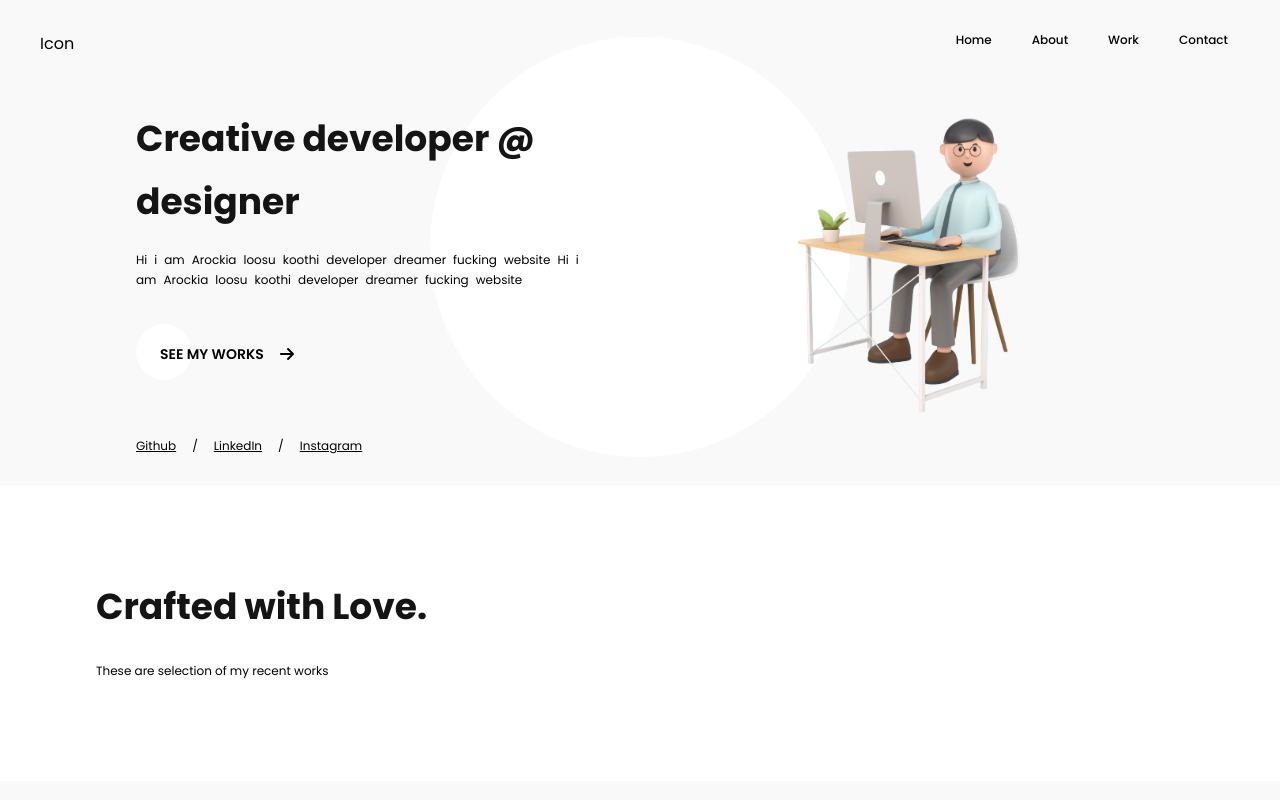
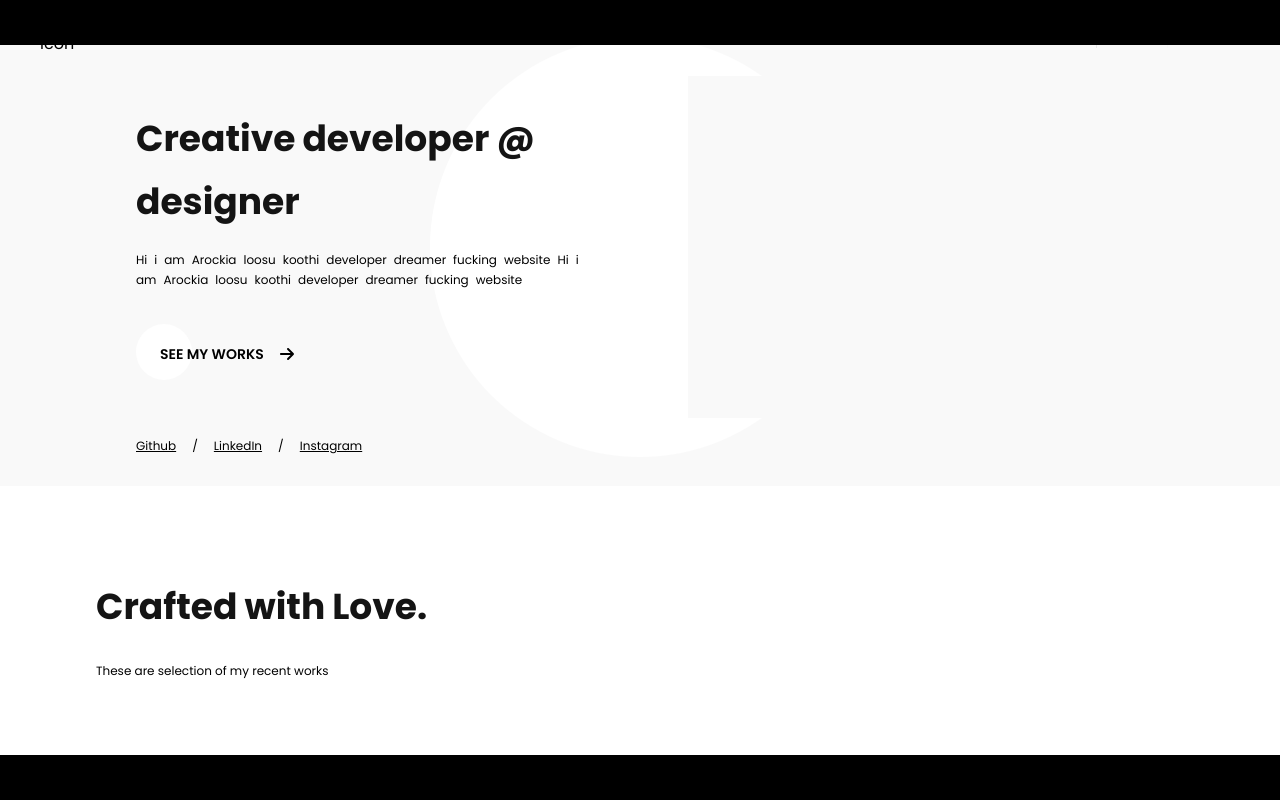
Before and after one commit to Arockiaraj19/portfolio, a Next.js app: page / in a window 1280 px wide. Shown: the top 800 px of the page. Built offline with nearby package versions, Linux system fonts and the light colour scheme.

Commit message:
add animation

```diff
--- a/components/helpers/sizedbox.tsx
+++ b/components/helpers/sizedbox.tsx
@@ -1,7 +1,6 @@
 
 function Sizedbox(props:any) {
-    console.log("inga enna varuthu");
-    console.log(props.value);
+
     return <div className={props.value}></div>;
 }
 
--- a/components/utilities/heading_one.tsx
+++ b/components/utilities/heading_one.tsx
@@ -14,8 +14,7 @@ const HeadingOne = ({ content, style }: { content: string, style: string }) => {
   const arrayOfContent=content.split(" ");
 
  const words=  arrayOfContent.map((value)=>`${value} `);
-   console.log("array of conteant la enna varuthu");
-   console.log(words);
+
    const item = {
     hidden: {
       y: "200%",
--- a/components/utilities/paragraph.tsx
+++ b/components/utilities/paragraph.tsx
@@ -14,8 +14,7 @@ const Paragraph = ({ content, style }: { content: string, style: string }) => {
   const arrayOfContent=content.split(" ");
 
  const words=  arrayOfContent.map((value)=>`${value} `);
-   console.log("array of conteant la enna varuthu");
-   console.log(words);
+
    const item = {
     hidden: {
       y: "200%",
--- a/pages/_app.tsx
+++ b/pages/_app.tsx
@@ -3,24 +3,34 @@ import type { AppProps } from 'next/app'
 import { useEffect,useState } from 'react';
 import {useRouter} from 'next/router'
 
+
 function MyApp({ Component, pageProps }: AppProps) {
   const [loading, setIsLoading] = useState(false);
-  const router = useRouter();
+
   useEffect(() => {
-   router.events.on("routeChangeStart", (url)=>{
-      alert('hi');
-      setIsLoading(true)
+    if (typeof window !== 'undefined') {
+
+      const main = document.getElementById('main');
+      const line = document.getElementById('line');
+      const para = document.getElementById('para');
+     line?.addEventListener("animationend", function() {
+      console.log('inga varutha');
+      main!.style.display="block";
+      line?.remove();
+      para?.remove();
     });
-
-    // Router.events.on("routeChangeComplete", (url)=>{
-    //   setIsLoading(false)
+    // loader?.addEventListener("animationend", function() {
+    //   loader.remove();
     // });
 
-    // Router.events.on("routeChangeError", (url) =>{
-    //   setIsLoading(false)
-    // });
+    const myTimeout = setTimeout(()=>{
+      const loader = document.getElementById('globalLoader');
+      loader?.remove();
+      clearTimeout(myTimeout);
+    }, 8000);
 
-  }, [router.events])
+    }
+  }, [])
 
   return   <>
   {loading? <div>Loading..</div>:
--- /dev/null
+++ b/pages/_document.js
@@ -0,0 +1,19 @@
+import { Html, Head, Main, NextScript } from 'next/document'
+
+export default function Document() {
+  return (
+    <Html>
+      <Head />
+      <body>
+      <div id="globalLoader">
+<p  id='para'>Punitha Arockiaraj</p>
+<div id='line'></div>
+</div>
+     <div id='main'>
+     <Main />
+        <NextScript />
+     </div>
+      </body>
+    </Html>
+  )
+}
--- a/styles/globals.css
+++ b/styles/globals.css
@@ -22,3 +22,99 @@ body {
 * {
   box-sizing: border-box;
 }
+
+#globalLoader {
+  position:fixed;
+ top: 0;
+ right: 0;
+  z-index: 1;
+
+  display: flex;
+  flex-direction: column;
+  justify-content: center;
+  align-items: center;
+  background-color:transparent;
+  overflow: hidden;
+   width: 100%;
+   height:100vh;
+
+}
+#para{
+  /* position: absolute;
+  top: 50%;
+  left: 50%;
+
+  opacity:0.5; */
+  scale:1.5;
+  color: white;
+  transition: all;
+  animation: text 2s linear 0s;
+  animation-fill-mode: forwards;
+  /* z-index: 1; */
+
+}
+#line{
+  margin-top:5px ;
+  opacity: 0;
+  width: 5vw;
+  height: 2px;
+  border-radius: 20px;
+  background-color: white;
+  transition: all;
+  animation: line 2s linear 2s;
+  animation-fill-mode: forwards;
+}
+
+#globalLoader::before{
+ content: '';
+  position: absolute;
+  top: 0vh;
+  left: 0;
+  height:50vh;
+  width:100vw;
+  background-color: black;
+  z-index: -1;
+  transition: all ;
+  animation: first 2s linear 4s;
+  animation-fill-mode: forwards;
+}
+#globalLoader::after{
+  content: '';
+   position: absolute;
+ bottom:0vh;
+   left: 0;
+   height:50vh;
+   width:100vw;
+   background-color: black;
+   z-index: -1;
+   transition: all;
+   animation: last 2s linear 4s;
+   animation-fill-mode: forwards;
+ }
+#main{
+  display: none;
+}
+ @keyframes text {
+0% {scale:1.5;opacity:0.5}
+
+  50% {scale:1.25;opacity:1}
+
+  100% {scale:1;opacity:1}
+}
+@keyframes line {
+  0% {opacity:1}
+
+
+
+    100% {width: 100vw;opacity:1}
+  }
+@keyframes first {
+
+
+  100% {top: -60vh;}
+}
+@keyframes last {
+
+
+  100% {bottom: -60vh;}
+}
```
